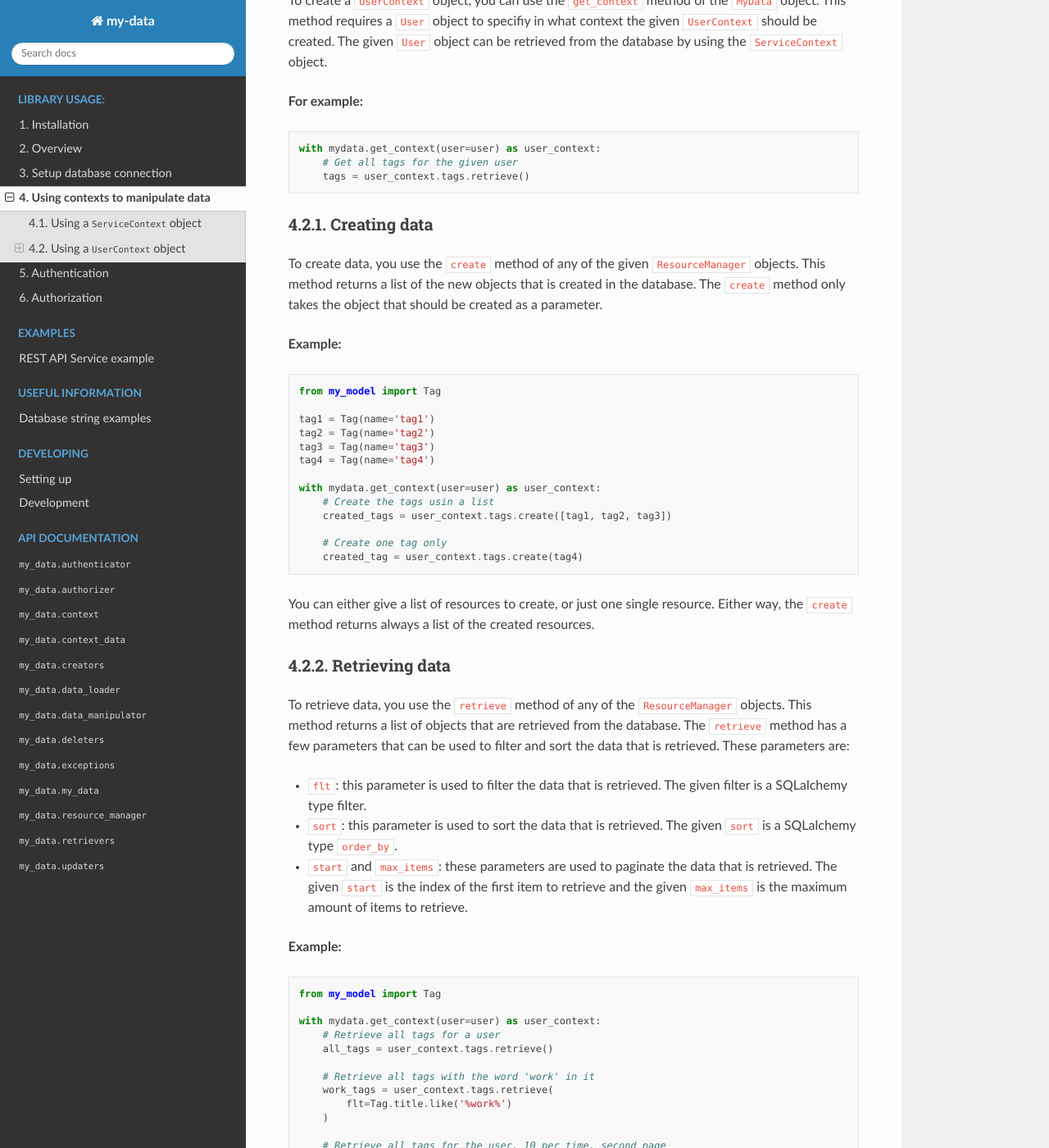
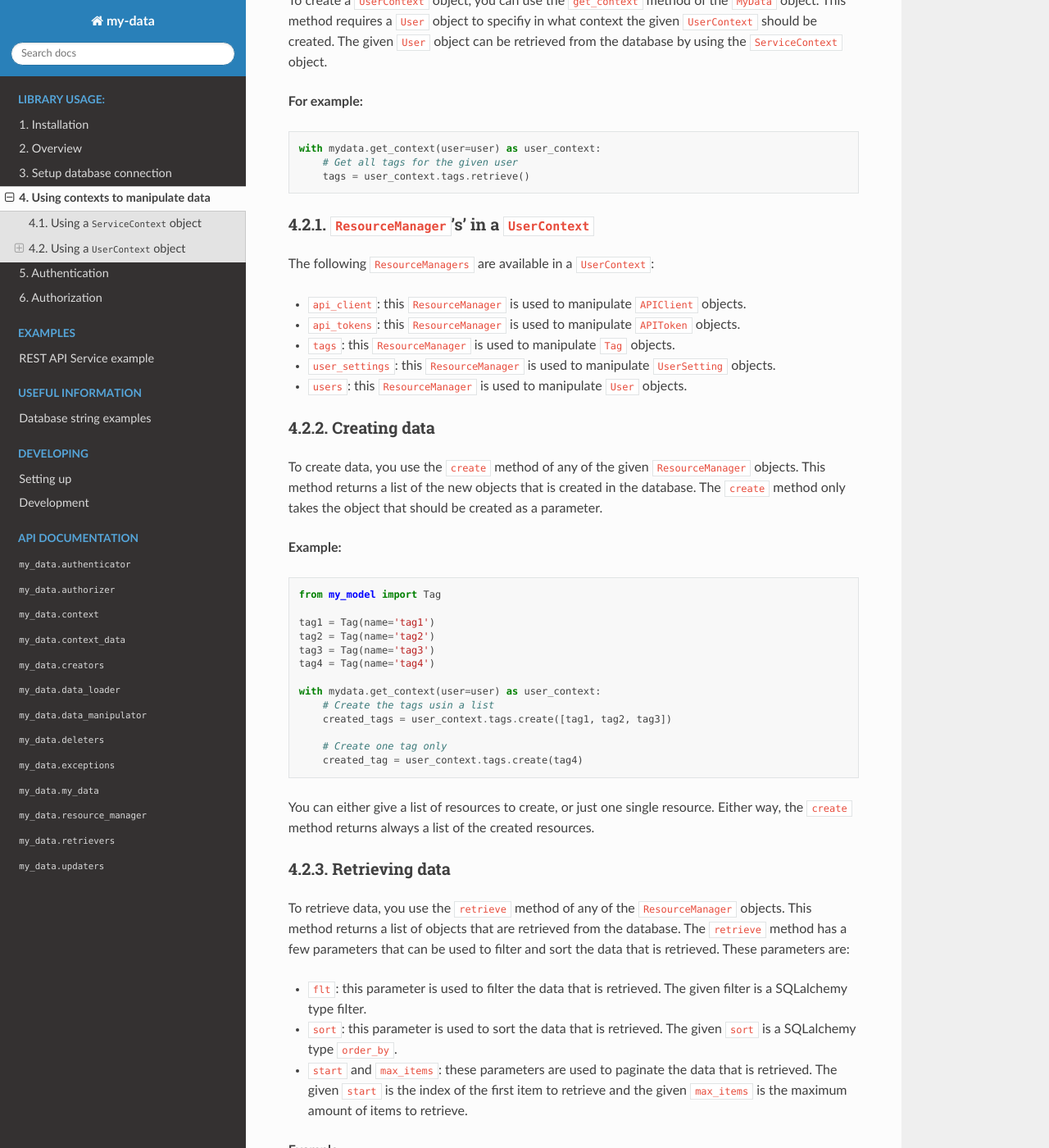
Before and after one commit to DarylStark/my_data, a Sphinx documentation site: the page built from docs/source/usage/contexts.rst, in a window 1280 px wide and 1400 px high, scrolled down 1699 px. Shown: the whole window at 82% size. Built offline with Sphinx 7.4.7 and the Read the Docs theme 2.0.0, drawn with Linux system fonts in a browser that asks for light colours; some of the changed text lies outside the part shown.

Commit message:
Add ResourceManager's to UserContext documentation

```diff
--- a/docs/source/usage/contexts.rst
+++ b/docs/source/usage/contexts.rst
@@ -58,6 +58,17 @@ To create a ``UserContext`` object, you can use the ``get_context`` method of th
     with mydata.get_context(user=user) as user_context:
         # Get all tags for the given user
         tags = user_context.tags.retrieve()
+
+``ResourceManager``'s' in a ``UserContext``
+##########################################
+
+The following ``ResourceManagers`` are available in a ``UserContext``:
+
+-   ``api_client``: this ``ResourceManager`` is used to manipulate ``APIClient`` objects.
+-   ``api_tokens``: this ``ResourceManager`` is used to manipulate ``APIToken`` objects.
+-   ``tags``: this ``ResourceManager`` is used to manipulate ``Tag`` objects.
+-   ``user_settings``: this ``ResourceManager`` is used to manipulate ``UserSetting`` objects.
+-   ``users``: this ``ResourceManager`` is used to manipulate ``User`` objects.
 
 Creating data
 #############
```
